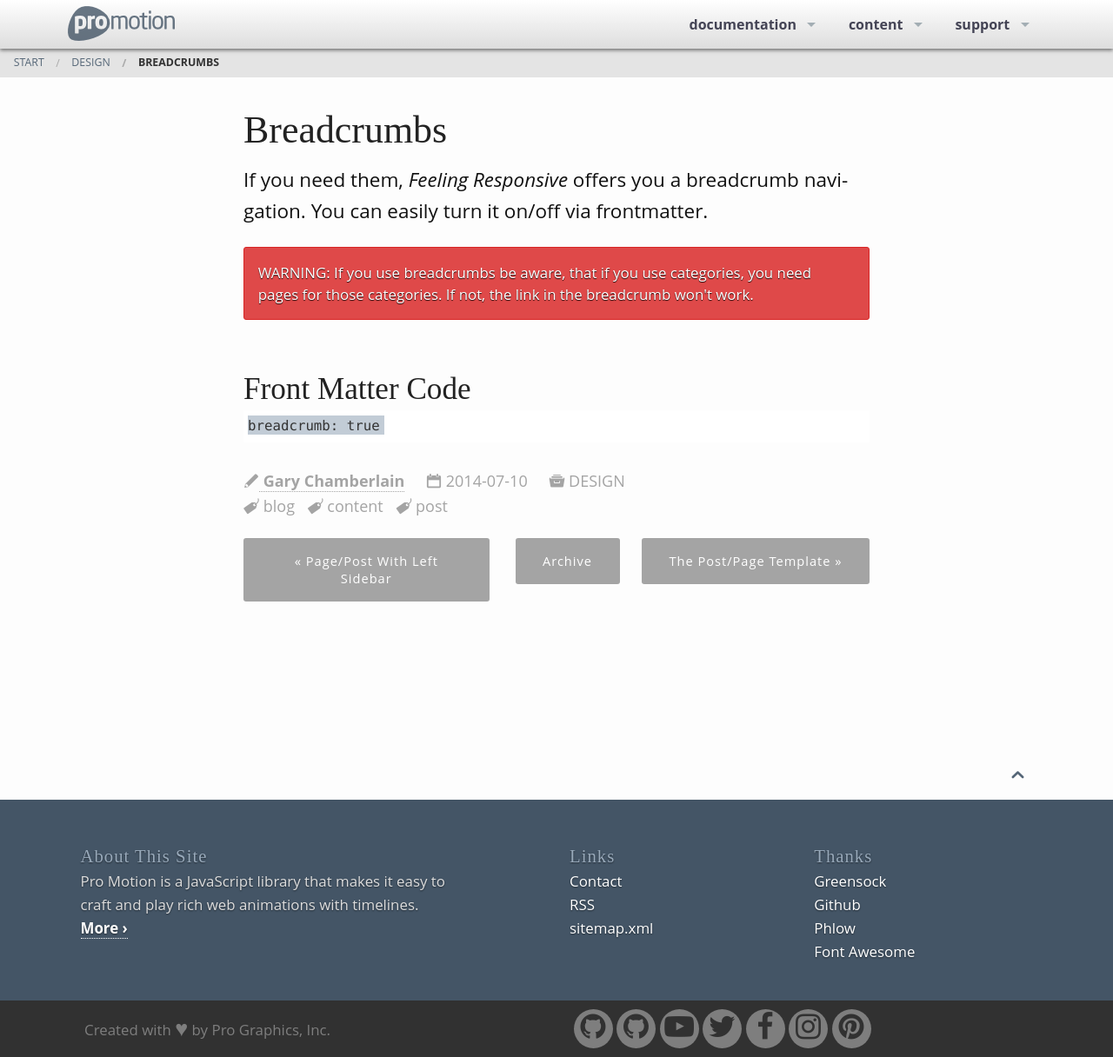
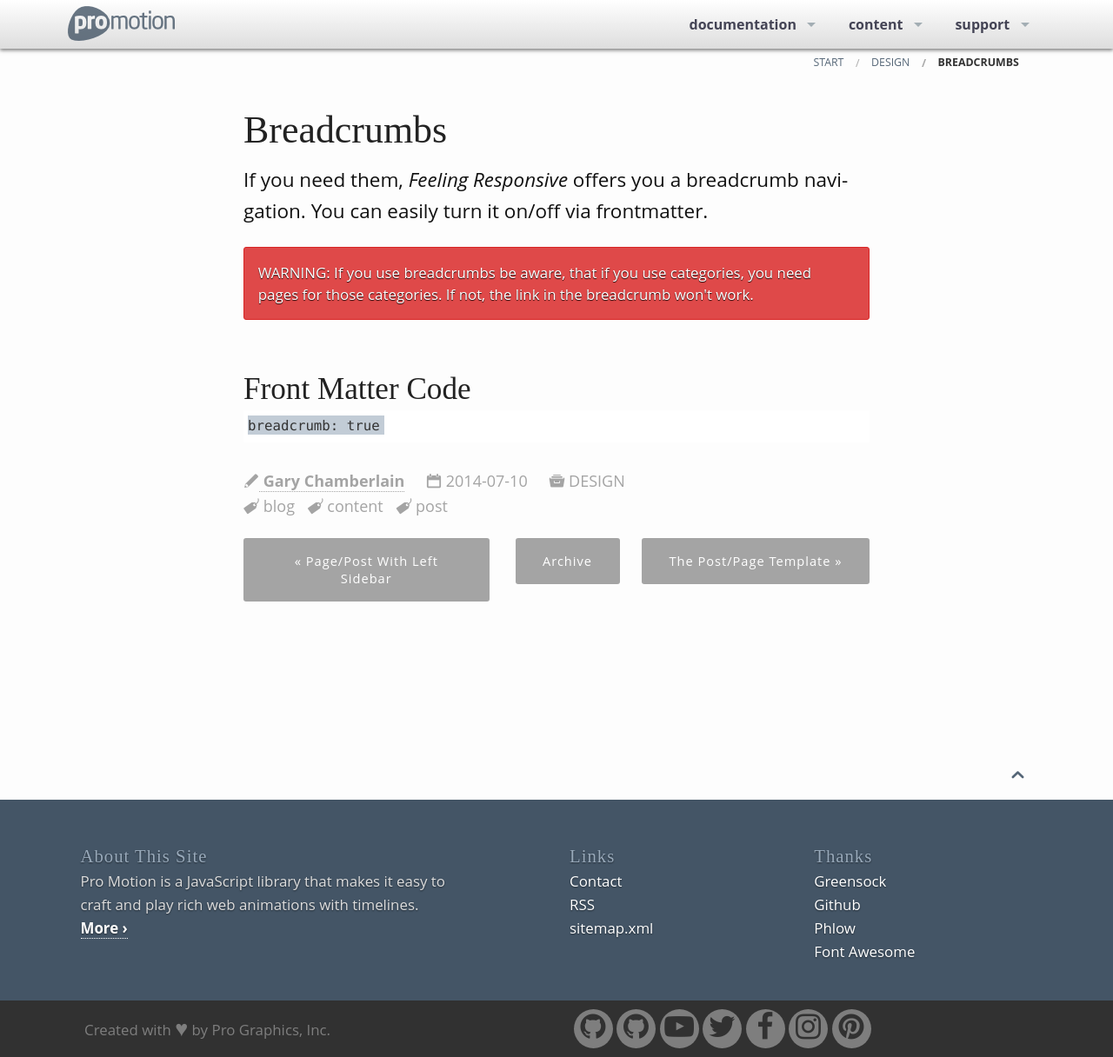
Before and after one commit to ProGraphics/prostyle.io, a Jekyll site: the page built from _posts/design/2014-07-10-breadcrumb.md, in a window 1280 px wide. Shown: the whole page at 87% size. Built offline with Jekyll 4.4.1, drawn with Linux system fonts in a browser that asks for light colours; nearby versions of some CDN libraries.

Commit message:
Right aligned breadcrumbs

```diff
--- a/_includes/breadcrumb.html
+++ b/_includes/breadcrumb.html
@@ -1,9 +1,12 @@
+{% if page.breadcrumb != false %}
+
 {% comment %}
 *
 *  http://stackoverflow.com/questions/9612235/what-are-some-good-ways-to-implement-breadcrumbs-on-a-jekyll-site
 *
 {% endcomment %}
 
+<div class="row"><div class="medium-12 columns">
 <nav class="breadcrumbs" role="menubar" aria-label="breadcrumbs">
  <li><a href="{{ site.url }}">{{ site.data.language.breadcrumb_start }}</a></li>
  {% assign crumbs = page.url | split: '/' %}
@@ -15,3 +18,5 @@
     {% endif %}
   {% endfor %}
 </nav>
+</div></div>
+{% endif %}
--- a/_includes/splash.html
+++ b/_includes/splash.html
@@ -8,8 +8,3 @@
 {% include splash_title.html %}
 
 {% endif %}
-
-
-{% if page.breadcrumb == true %}
-{% include breadcrumb.html %}
-{% endif %}
--- a/_layouts/default.html
+++ b/_layouts/default.html
@@ -7,6 +7,8 @@ layout: compress
 
 	{% include splash.html %}
 
+	{% include breadcrumb.html %}
+
 	{{ content }}
 
 	{% include footer.html %}
--- a/_sass/_04_settings_global.scss
+++ b/_sass/_04_settings_global.scss
@@ -397,7 +397,7 @@ $alert-font-size: rem-calc(15);
 // $include-html-nav-classes: $include-html-classes;
 
 // We use this to set the background color for the breadcrumb container.
-$crumb-bg: $grey-1;
+$crumb-bg: transparent;
 
 // We use these to set the padding around the breadcrumbs.
 // $crumb-padding: rem-calc(9 9 14 0);
@@ -409,6 +409,10 @@ $crumb-border-size: 0;
 // $crumb-border-style: solid;
 $crumb-border-color: $grey-1;
 $crumb-radius: 0;
+
+.breadcrumbs {
+	float: right;
+}
 
 // We use these to set various text styles for breadcrumbs.
 // $crumb-font-size: rem-calc(11);
```
